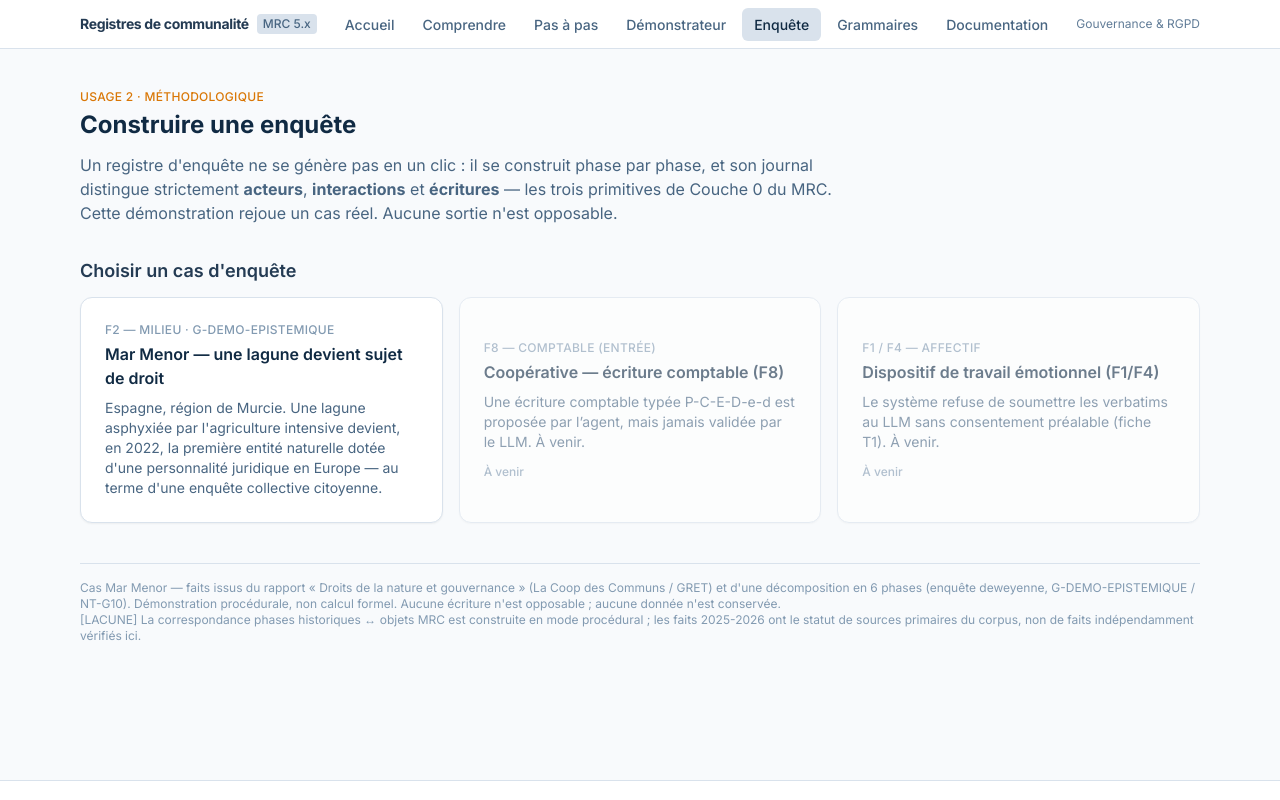
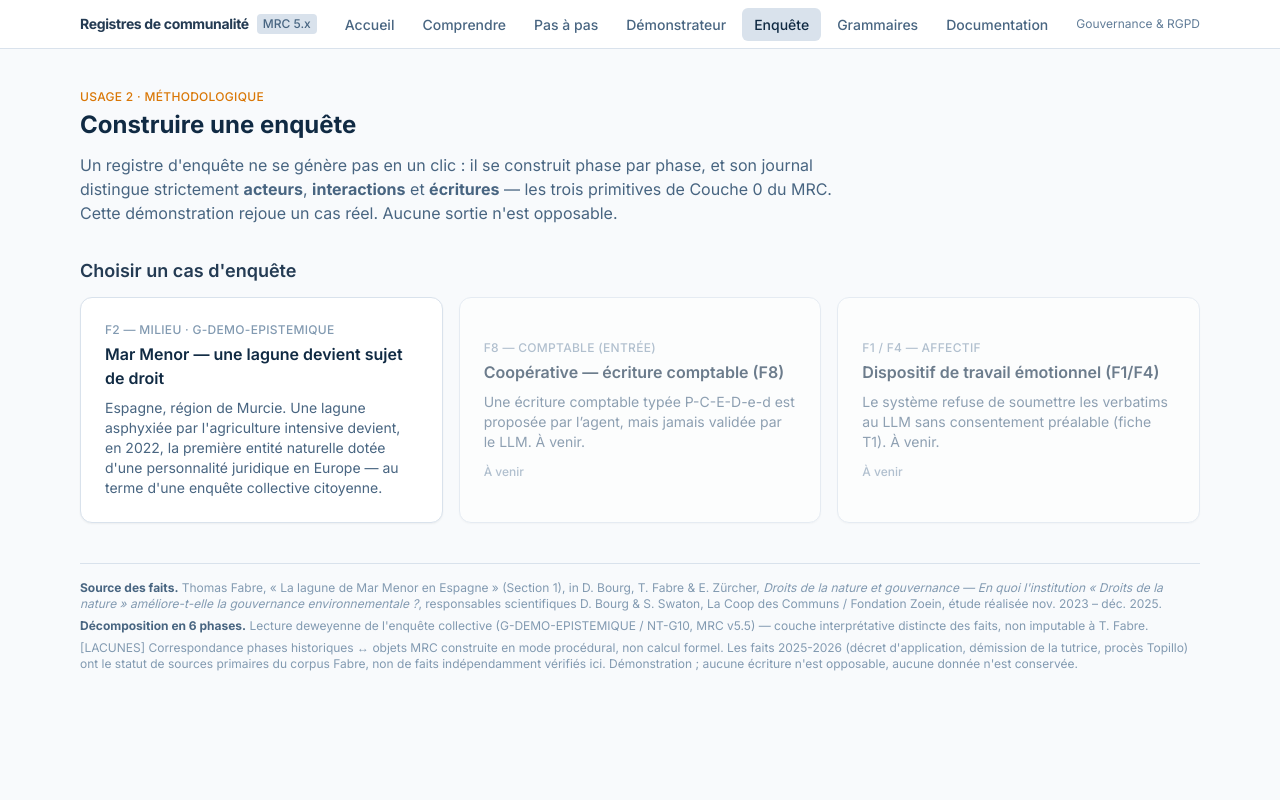
Before and after one commit to pierre2M/mrc, a SvelteKit app in the folder apps/web/: page /usage-2 in a window 1280 px wide. Shown: the top 800 px of the page. Built offline with nearby package versions, Linux system fonts and the light colour scheme.

Commit message:
feat: route /usage-2 (source cas Mar Menor)

```diff
--- a/apps/web/src/routes/usage-2/+page.svelte
+++ b/apps/web/src/routes/usage-2/+page.svelte
@@ -543,11 +543,23 @@
     </Stepper>
   {/if}
 
-  <p class="mt-10 border-t border-mrc-100 pt-4 text-xs text-mrc-400">
-    Cas Mar Menor — faits issus du rapport « Droits de la nature et gouvernance » (La Coop des Communs / GRET)
-    et d'une décomposition en 6 phases (enquête deweyenne, G-DEMO-EPISTEMIQUE / NT-G10). Démonstration
-    procédurale, non calcul formel. Aucune écriture n'est opposable ; aucune donnée n'est conservée.
-    <br />[LACUNE] La correspondance phases historiques ↔ objets MRC est construite en mode procédural ;
-    les faits 2025-2026 ont le statut de sources primaires du corpus, non de faits indépendamment vérifiés ici.
-  </p>
+  <div class="mt-10 border-t border-mrc-100 pt-4 text-xs text-mrc-400 space-y-1.5">
+    <p>
+      <b class="text-mrc-600">Source des faits.</b> Thomas Fabre, « La lagune de Mar Menor en Espagne »
+      (Section 1), in D. Bourg, T. Fabre &amp; E. Zürcher, <i>Droits de la nature et gouvernance — En quoi
+      l'institution « Droits de la nature » améliore-t-elle la gouvernance environnementale ?</i>,
+      responsables scientifiques D. Bourg &amp; S. Swaton, La Coop des Communs / Fondation Zoein,
+      étude réalisée nov. 2023 – déc. 2025.
+    </p>
+    <p>
+      <b class="text-mrc-600">Décomposition en 6 phases.</b> Lecture deweyenne de l'enquête collective
+      (G-DEMO-EPISTEMIQUE / NT-G10, MRC v5.5) — couche interprétative distincte des faits, non imputable à T. Fabre.
+    </p>
+    <p>
+      [LACUNES] Correspondance phases historiques ↔ objets MRC construite en mode procédural, non calcul formel.
+      Les faits 2025-2026 (décret d'application, démission de la tutrice, procès Topillo) ont le statut de sources
+      primaires du corpus Fabre, non de faits indépendamment vérifiés ici. Démonstration ; aucune écriture
+      n'est opposable, aucune donnée n'est conservée.
+    </p>
+  </div>
 </div>
```
